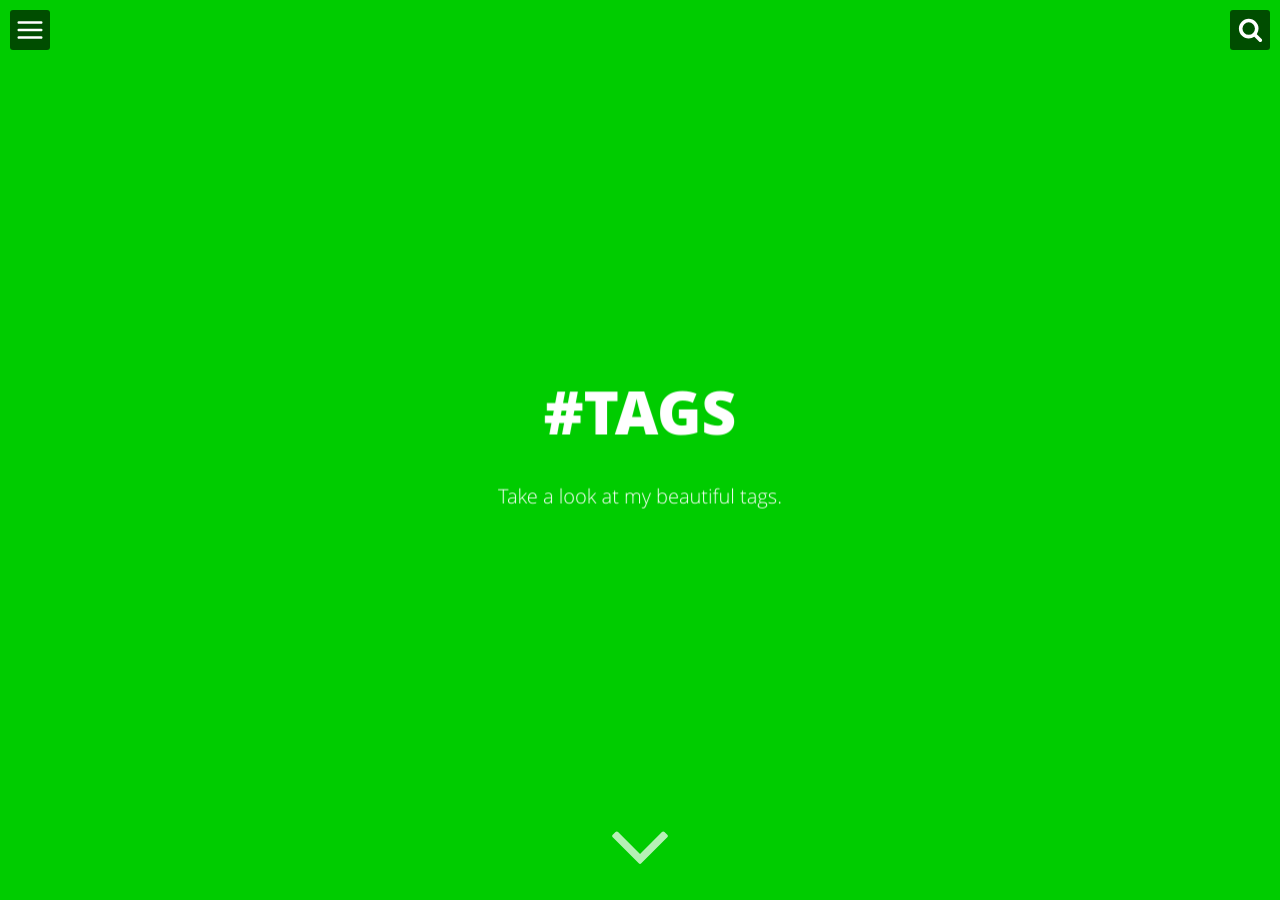
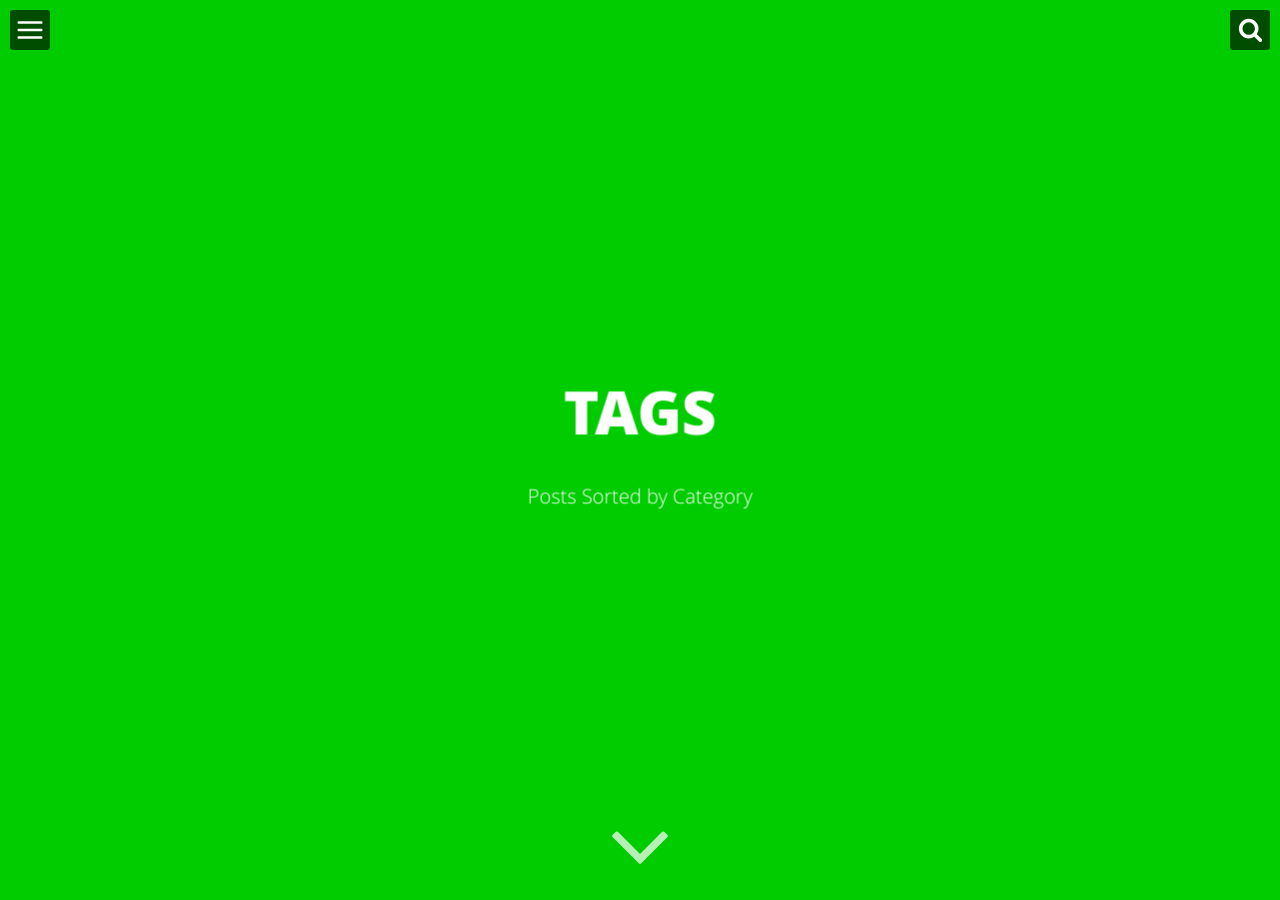
Before and after one commit to weedmandan/weedmandan.github.io, a Jekyll site: the page built from tags.html, in a window 1280 px wide and 900 px high. Built offline with Jekyll 4.4.1, drawn with Linux system fonts in a browser that asks for light colours.

Commit message:
Update headers

```diff
--- a/about.html
+++ b/about.html
@@ -2,7 +2,7 @@
 layout: minimal
 title: "About me"
 permalink: /about/index.html
-description: "Some description about Lorem Ipsum..."
+description: "Some Information About Me"
 ---
 
 <img itemprop="image" class="img-rounded" src="/assets/img/blog-author.jpg" alt="Willian Justen">
--- a/series.html
+++ b/series.html
@@ -2,8 +2,7 @@
 layout: minimal
 title: "Series"
 permalink: /series/index.html
-image: '/assets/img/series.png'
-description: "Take a look at my series about lorem ipsum..."
+description: "Check Out These Series of Articles"
 ---
 
 {% for tag in site.categories %}
--- a/tags.html
+++ b/tags.html
@@ -1,8 +1,8 @@
 ---
 layout: minimal
-title: "#Tags"
+title: "Tags"
 permalink: /tags/index.html
-description: "Take a look at my beautiful tags."
+description: "Posts Sorted by Category"
 ---
 
 <div class="tags">
```
